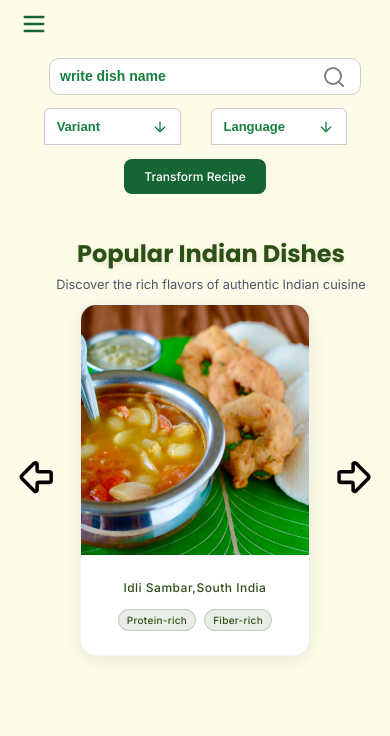
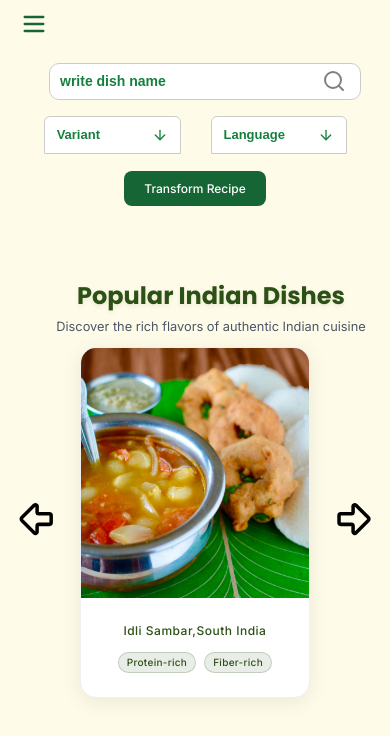
Before and after one commit to animesh65432/Annapurna, a React (Vite) app in the folder frontend/: page /dashboard in a window 390 px wide. Shown: the top 736 px of the page. Built offline with nearby package versions, Linux system fonts and the light colour scheme.

Commit message:
fix height

```diff
--- a/frontend/src/components/Dashboard/Dashboard.module.scss
+++ b/frontend/src/components/Dashboard/Dashboard.module.scss
@@ -20,9 +20,8 @@
       height: 20vh;
 
     }
-    @media (max-width: 768px) {
-      height: 20vh;
-
+    @media (max-width: 638px) {
+      height: 25vh;
     }
   }
 
```
